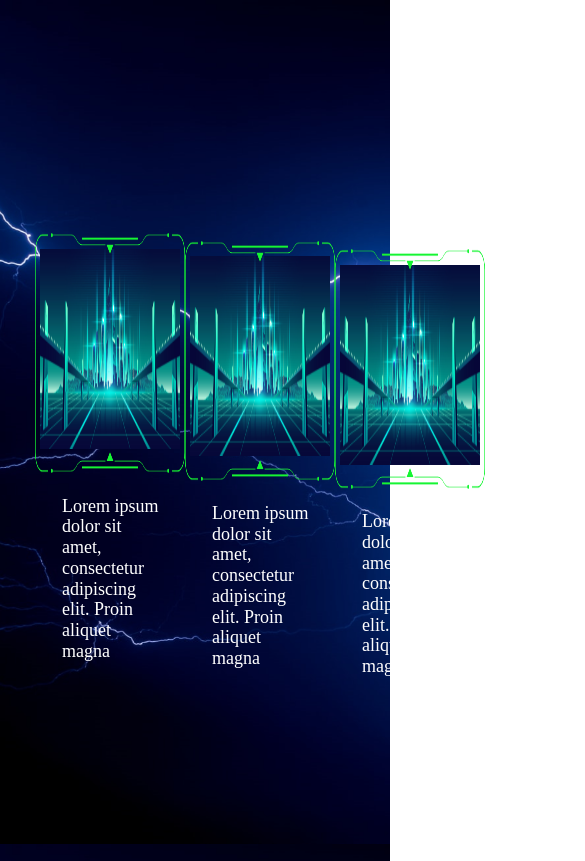
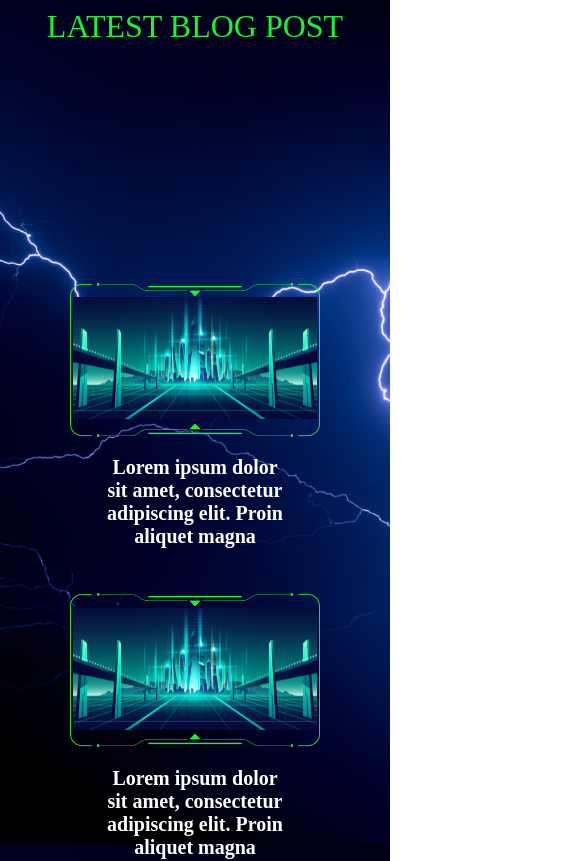
Before and after one commit to fatimaaurangzeb0640/webana-nextjs-project, a Next.js app: page /blogs in a window 390 px wide. Shown: the top 861 px of the page, 585 px wide, since content can reach past the window. Built offline with nearby package versions, Linux system fonts and the light colour scheme.

Commit message:
blogs component made responsive

```diff
--- a/pages/blogs.js
+++ b/pages/blogs.js
@@ -2,86 +2,18 @@ import React from 'react'
 /** @jsx jsx */
 import { css, jsx } from '@emotion/react'
 import styled from '@emotion/styled'
-import CardImage from "../src/components/Main-Components/CardImage"
-import CardText from "../src/components/Sub-Components/CardText"
+import BlogsCard from "../src/components/Main-Components/BlogsCard"
 
 function blogs() {
 
-    const images = [
-        { id: 1, src1: "/images/blogs/Blog.png", src2: "/images/blogs/Blog-border.png", alt:"Image 1", text:"Lorem ipsum dolor sit amet, consectetur adipiscing elit. Proin aliquet magna"},
-        { id: 2, src1: "/images/blogs/Blog.png", src2: "/images/blogs/Blog-border.png", alt:"Image 2", text:"Lorem ipsum dolor sit amet, consectetur adipiscing elit. Proin aliquet magna" },
-        { id: 3, src1: "/images/blogs/Blog.png", src2: "/images/blogs/Blog-border.png", alt:"Image 3", text:"Lorem ipsum dolor sit amet, consectetur adipiscing elit. Proin aliquet magna" },
-      ]
-
-
-      const Blogs = styled.div`
-      position: relative;
-      left: ${props => props.count===0? '180px' : props.count===1? '640px': '1100px'};
-      top: ${props => props.count===0? '249px' : props.count===1? '-278px': '-805px'};
-      /*border: 1px white solid;*/
-      /*margin-left: 15px;*/
-
-        @media (max-width: 1600px) {
-            left: ${props => props.count===0? '120px' : props.count===1? '590px': '1060px'};
-          }
-
-        @media (max-width: 1500px) {
-          left: ${props => props.count===0? '110px' : props.count===1? '530px': '950px'};
-          top: ${props => props.count===0? '249px' : props.count===1? '-295px': '-840px'};
-        }
-
-        @media (max-width: 1400px) {
-
-          left: ${props => props.count===0? '105px' : props.count===1? '490px': '880px'};
-        }
-        @media (max-width: 1300px) {
-
-          left: ${props => props.count===0? '70px' : props.count===1? '430px': '790px'};
-        }
-        @media (max-width: 1200px) {
-
-          left: ${props => props.count===0? '60px' : props.count===1? '400px': '740px'};
-
-        }
-        @media (max-width: 1050px) {
-
-          left: ${props => props.count===0? '50px' : props.count===1? '350px': '650px'};
-          top: ${props => props.count===0? '249px' : props.count===1? '-316px': '-881px'};
-        }
-        @media (max-width: 900px) {
-
-          left: ${props => props.count===0? '30px' : props.count===1? '270px': '510px'};
-        }
-        @media (max-width: 750px) {
-
-          left: ${props => props.count===0? '10px' : props.count===1? '200px': '390px'};
-          top: ${props => props.count===0? '249px' : props.count===1? '-354px': '-956px'};
-        }
-        @media (max-width: 600px) {
-
-          left: ${props => props.count===0? '10px' : props.count===1? '160px': '310px'};
-          top: ${props => props.count===0? '249px' : props.count===1? '-394px': '-1036px'};
-        }
-
-                  `
     return (
         <div  style={{  backgroundImage: "url(/images/Background2.png)",
-              height:"100%", backgroundRepeat:"no-repeat",
-              backgroundPosition:"center",
-              backgroundSize: "cover",
-              backgroundAttachment: "fixed",
-              marginBottom: "-20px"
-              }}>
-
-            {images.map(function(image, i){
-        return (
-                <Blogs key={image.id} count={i} >
-                    <CardImage imageSrc={image.src1} imageAlt={image.alt} imageId={image.id}  width={400} height={200} type={"blogs"} ></CardImage>
-                    <CardImage imageSrc={image.src2} imageAlt={image.alt} imageId={image.id}  width={410} height={240} type={"blogs-background"} ></CardImage>
-                    <CardText text={image.text} type={"blogs"} ></CardText>
-                </Blogs>
-                    );
-    })}
+                height:"100%", backgroundRepeat:"no-repeat",
+                backgroundPosition:"center",
+                backgroundSize: "cover",
+                backgroundAttachment: "fixed",
+                }}>
+            <BlogsCard></BlogsCard>
         </div>
     )
 }
--- a/src/components/Main-Components/BlogsCard.js
+++ b/src/components/Main-Components/BlogsCard.js
@@ -30,7 +30,7 @@ const gridContainer = css`
 const gridItem = css `
                     /*border: 1px solid red;*/
                     text-align: center;
-                    margin-bottom: 1.875rem;
+                    /*margin-bottom: 1.875rem;*/
 
                     @media (min-width: 768px) {
                         margin-right: 1.125rem;
@@ -70,18 +70,12 @@ const blogImage = css `
                     margin-left: 0px;
                      position: absolute;
                     /* top: 1.3125rem;*/ /* 21px */
-                       top: 9%;
-                       left: 2.3%;
-                       right: 2.3%;
-                       @media (max-width: 768px)
-                      {
-                        left: 1%;
-                        right: 1%;
-                      }
+                       bottom: 11%;
+                       left: 1%;
+                       right: 1%;
                     `
 
 const blogImageBg = css `
-
                         `
 
 
--- a/src/components/Main-Components/Main.js
+++ b/src/components/Main-Components/Main.js
@@ -8,7 +8,7 @@ function Main() {
 			<Link href="/sign-up">Sign-Up page is here</Link>
 			<p><Link href="/portfolio">Click here to check the Portfolio section</Link></p>
 			<p><Link href="/caseStudy">Click here to check the Case Study section</Link></p>
-			<p><Link href="/blogs2">Click here to check the Blogs section</Link></p>
+			<p><Link href="/blogs">Click here to check the Blogs section</Link></p>
 		</div>
 	);
 }
```
Also changed, not shown: pages/blogs2.js (deleted, +0 -21 lines).
